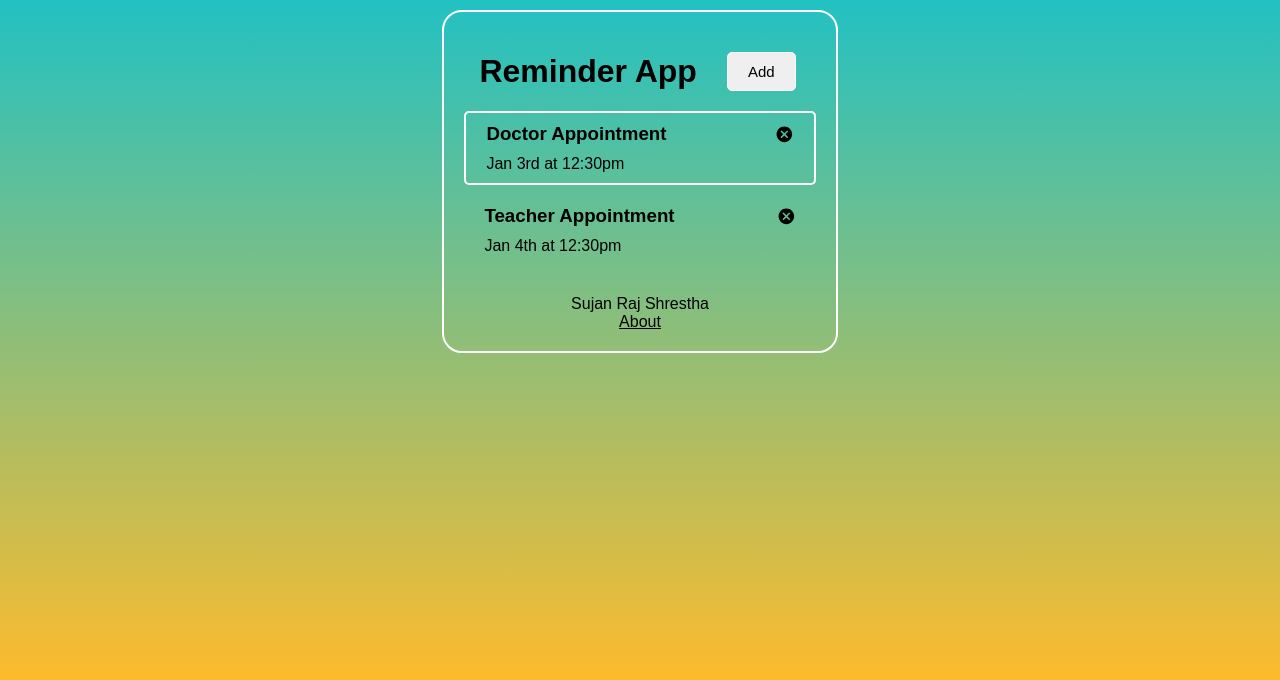
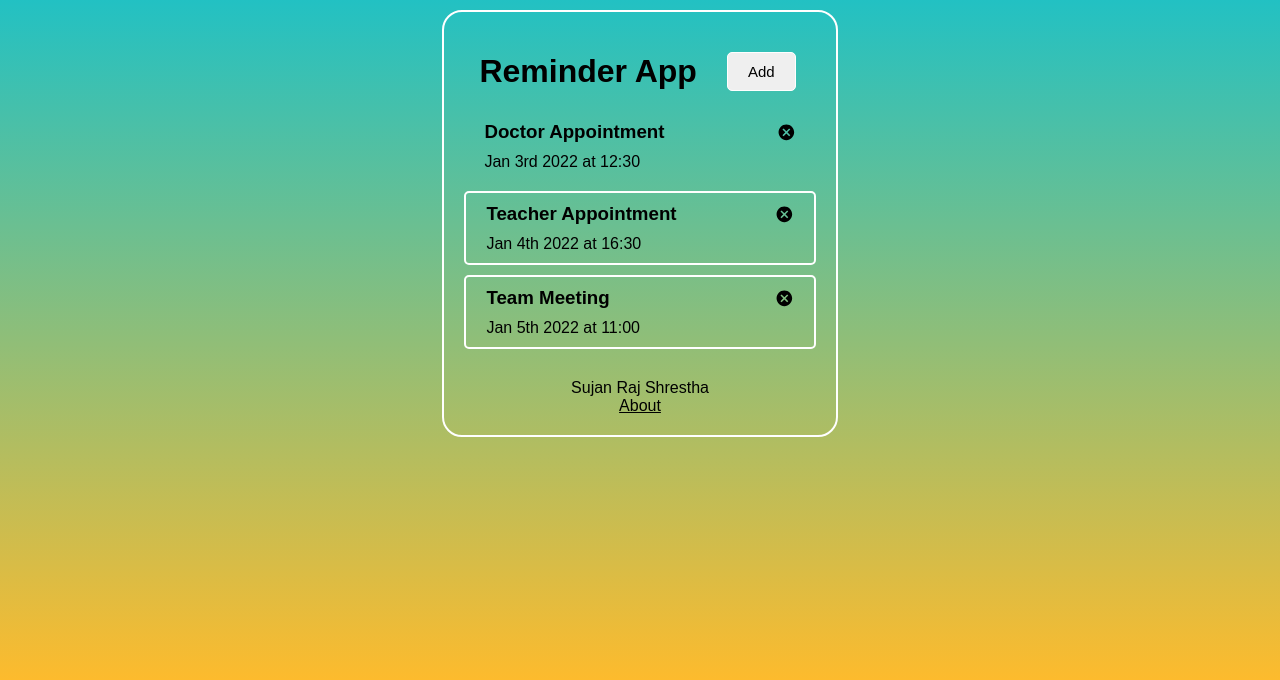
Before and after one commit to sujanrajs/react-reminder-app, a React (Create React App) app: page / in a window 1280 px wide. Shown: the top 680 px of the page. Built offline with nearby package versions, Linux system fonts and the light colour scheme; data requests are answered from the project's data file.

Commit message:
home page add

```diff
--- a/db.json
+++ b/db.json
@@ -3,14 +3,20 @@
     {
       "id": 1,
       "title": "Doctor Appointment",
-      "day": "Jan 3rd at 12:30pm",
-      "reminder": true
+      "day": "Jan 3rd 2022 at 12:30",
+      "reminder": false
     },
     {
       "id": 2,
       "title": "Teacher Appointment",
-      "day": "Jan 4th at 12:30pm",
-      "reminder": false
+      "day": "Jan 4th 2022 at 16:30",
+      "reminder": true
+    },
+    {
+      "title": "Team Meeting",
+      "day": "Jan 5th 2022 at 11:00",
+      "reminder": true,
+      "id": 3
     }
   ]
 }
--- a/src/App.js
+++ b/src/App.js
@@ -1,111 +1,14 @@
-import { useState, useEffect } from "react";
 import { BrowserRouter as Router, Route, Routes } from "react-router-dom";
 import About from "./components/About";
-import AddTask from "./components/AddTask";
 import Footer from "./components/Footer";
-import Header from "./components/Header";
-import Tasks from "./components/Tasks";
+import Home from "./pages/Home";
 
 const App = () => {
-  const [showAddTask, setShowAddTask] = useState(false);
-  const [tasks, setTasks] = useState([]);
-
-  useEffect(() => {
-    const getTasks = async () => {
-      const tasksFromServer = await fetchTasks();
-      setTasks(tasksFromServer);
-    };
-    getTasks();
-  }, []);
-
-  // Fetch tasks
-  const fetchTasks = async () => {
-    const res = await fetch("http://localhost:5000/tasks");
-    const data = await res.json();
-    return data;
-  };
-
-  // Add task
-  const addTask = async (task) => {
-    const res = await fetch("http://localhost:5000/tasks", {
-      method: "POST",
-      headers: {
-        "Content-type": "application/json",
-      },
-      body: JSON.stringify(task),
-    });
-    const data = await res.json();
-    setTasks([...tasks, data]);
-  };
-
-  // Delete task
-  const deleteTask = async (id) => {
-    await fetch(`http://localhost:5000/tasks/${id}`, {
-      method: "DELETE",
-    });
-
-    setTasks(tasks.filter((task) => task.id !== id));
-  };
-
-  // Fetch task and toggle Reminder
-  const fetchTask = async (id) => {
-    const res = await fetch(`http://localhost:5000/tasks/${id}`);
-    const data = await res.json();
-    return data;
-  };
-
-  const toggleReminder = async (id) => {
-    const taskToToggle = await fetchTask(id);
-    const updateReminder = {
-      ...taskToToggle,
-      reminder: !taskToToggle.reminder,
-    };
-
-    const res = await fetch(`http://localhost:5000/tasks/${id}`, {
-      method: "PUT",
-      headers: {
-        "Content-type": "application/json",
-      },
-      body: JSON.stringify(updateReminder),
-    });
-
-    const data = await res.json();
-
-    setTasks(
-      tasks.map((task) =>
-        task.id === id ? { ...task, reminder: data.reminder } : task
-      )
-    );
-  };
-
   return (
     <Router>
       <div className="container">
-        <Header
-          title="Reminder App"
-          onAddBtn={() => setShowAddTask(!showAddTask)}
-          showAdd={showAddTask}
-        />
         <Routes>
-          <Route
-            path="/"
-            element={
-              <>
-                {showAddTask && <AddTask onAdd={addTask} />}
-                {tasks.length > 0 ? (
-                  <Tasks
-                    tasks={tasks}
-                    onDelete={deleteTask}
-                    onToggle={toggleReminder}
-                  />
-                ) : (
-                  <div className="empty-container">
-                    <h3> Sorry! No tasks to Show</h3>
-                  </div>
-                )}
-              </>
-            }
-          />
+          <Route path="/" element={<Home />} />
           <Route path="/about" element={<About />} />
         </Routes>
         <Footer />
--- /dev/null
+++ b/src/pages/Home.js
@@ -0,0 +1,100 @@
+import { useState, useEffect } from "react";
+import AddTask from "../components/AddTask";
+import Header from "../components/Header";
+import Tasks from "../components/Tasks";
+
+//const HerokuUrl = `https://reminder-json-server.herokuapp.com/tasks`;
+const LocalUrl = `http://localhost:5000/tasks`;
+
+const Home = () => {
+  const [showAddTask, setShowAddTask] = useState(false);
+  const [tasks, setTasks] = useState([]);
+
+  useEffect(() => {
+    const getTasks = async () => {
+      const tasksFromServer = await fetchTasks();
+      setTasks(tasksFromServer);
+    };
+    getTasks();
+  }, []);
+
+  // Fetch tasks
+  const fetchTasks = async () => {
+    const res = await fetch(LocalUrl);
+    const data = await res.json();
+    return data;
+  };
+
+  // Add task
+  const addTask = async (task) => {
+    const res = await fetch(LocalUrl, {
+      method: "POST",
+      headers: {
+        "Content-type": "application/json",
+      },
+      body: JSON.stringify(task),
+    });
+    const data = await res.json();
+    setTasks([...tasks, data]);
+  };
+
+  // Delete task
+  const deleteTask = async (id) => {
+    await fetch(`${LocalUrl}/${id}`, {
+      method: "DELETE",
+    });
+
+    setTasks(tasks.filter((task) => task.id !== id));
+  };
+
+  // Fetch task and toggle Reminder
+  const fetchTask = async (id) => {
+    const res = await fetch(`${LocalUrl}/${id}`);
+    const data = await res.json();
+    return data;
+  };
+
+  const toggleReminder = async (id) => {
+    const taskToToggle = await fetchTask(id);
+    const updateReminder = {
+      ...taskToToggle,
+      reminder: !taskToToggle.reminder,
+    };
+
+    const res = await fetch(`${LocalUrl}/${id}`, {
+      method: "PUT",
+      headers: {
+        "Content-type": "application/json",
+      },
+      body: JSON.stringify(updateReminder),
+    });
+
+    const data = await res.json();
+
+    setTasks(
+      tasks.map((task) =>
+        task.id === id ? { ...task, reminder: data.reminder } : task
+      )
+    );
+  };
+
+  return (
+    <>
+      <Header
+        title="Reminder App"
+        onAddBtn={() => setShowAddTask(!showAddTask)}
+        showAdd={showAddTask}
+      />
+      {showAddTask && <AddTask onAdd={addTask} />}
+      {tasks.length > 0 ? (
+        <Tasks tasks={tasks} onDelete={deleteTask} onToggle={toggleReminder} />
+      ) : (
+        <div className="empty-container">
+          <h3> Sorry! No tasks to Show</h3>
+        </div>
+      )}
+    </>
+  );
+};
+
+export default Home;
```
